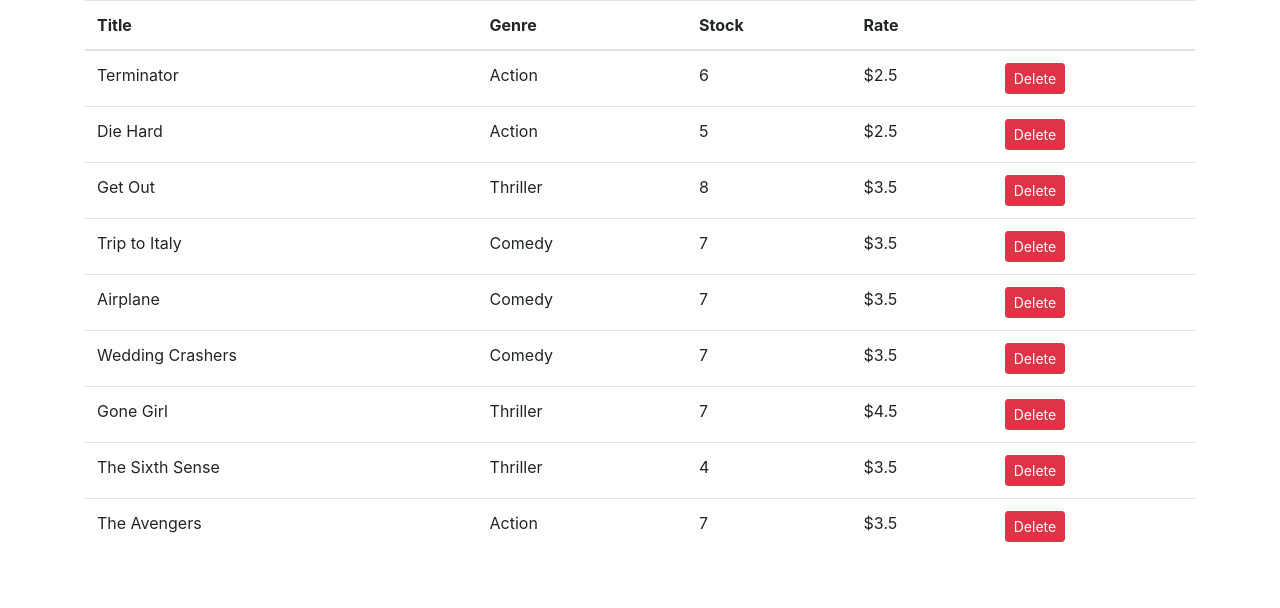
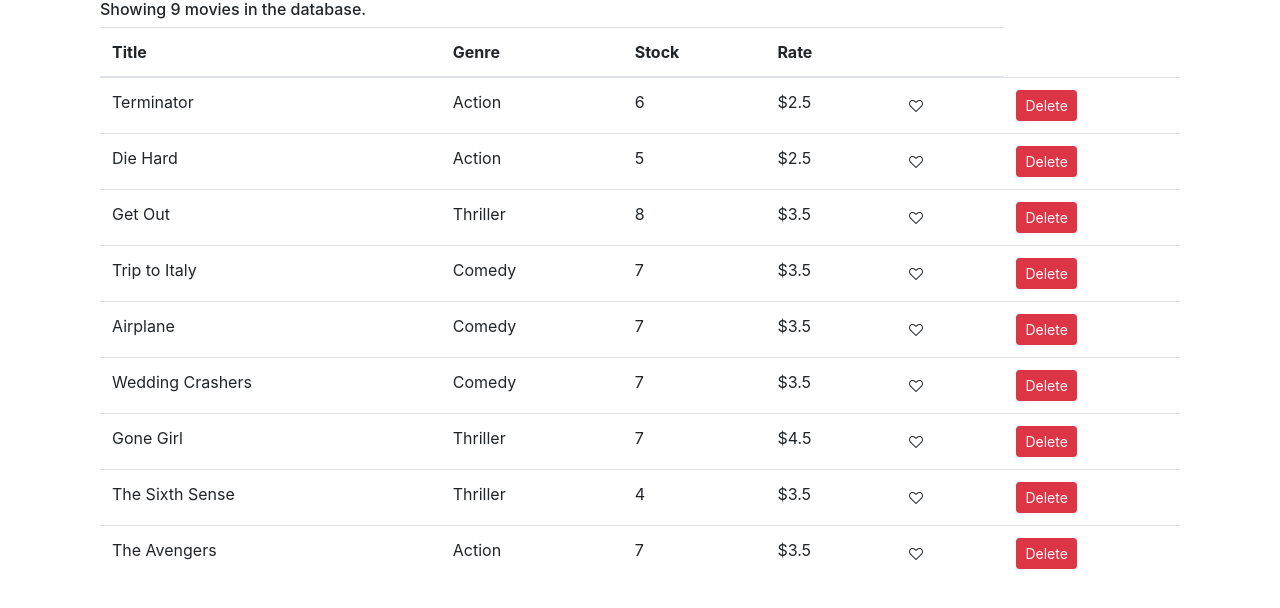
Before and after one commit to charlesonunze/vidly-client, a React (Create React App) app: page / in a window 1280 px wide. Shown: the top 608 px of the page. Built offline with nearby package versions, Linux system fonts and the light colour scheme.

Commit message:
feat: 🎸 add Like component

```diff
--- a/src/App.css
+++ /dev/null
@@ -1,38 +0,0 @@
-.App {
-  text-align: center;
-}
-
-.App-logo {
-  height: 40vmin;
-  pointer-events: none;
-}
-
-@media (prefers-reduced-motion: no-preference) {
-  .App-logo {
-    animation: App-logo-spin infinite 20s linear;
-  }
-}
-
-.App-header {
-  background-color: #282c34;
-  min-height: 100vh;
-  display: flex;
-  flex-direction: column;
-  align-items: center;
-  justify-content: center;
-  font-size: calc(10px + 2vmin);
-  color: white;
-}
-
-.App-link {
-  color: #61dafb;
-}
-
-@keyframes App-logo-spin {
-  from {
-    transform: rotate(0deg);
-  }
-  to {
-    transform: rotate(360deg);
-  }
-}
--- a/src/App.js
+++ b/src/App.js
@@ -1,5 +1,4 @@
 import React from 'react';
-import './App.css';
 import Movies from './components/Movies';
 
 function App() {
--- a/src/components/Movies.jsx
+++ b/src/components/Movies.jsx
@@ -1,5 +1,6 @@
 import React, { Component } from 'react';
 import { getMovies } from '../services/fakeMovieService';
+import Like from './reusable/Like';
 
 class Movies extends Component {
 	state = {
@@ -7,8 +8,19 @@ class Movies extends Component {
 	};
 
 	deleteMovieHandler = (id) => {
-		console.log(typeof id);
 		const movies = [...this.state.movies].filter((movie) => movie._id !== id);
+		this.setState({ movies });
+	};
+
+	likeMovieHandler = (movieId) => {
+    // Probably not the most efficient way to do this 🙃
+		const movies = [...this.state.movies].map((movie) => {
+			if (movie._id === movieId) {
+				return { ...movie, liked: !movie.liked };
+			}
+			return movie;
+		});
+
 		this.setState({ movies });
 	};
 
@@ -16,12 +28,15 @@ class Movies extends Component {
 		let movies =
 			!this.state.movies || this.state.movies.length < 1 ? (
 				<h6>
-					There are no movies in the database{' '}
+					There are no movies in the database
 					<span role='img' aria-label='sad-emoji'>
 						😞
 					</span>
 				</h6>
 			) : (
+				<div className='container-fluid'>
+					<h6>Showing {this.state.movies.length} movies in the database.</h6>
+
 					<table className='table'>
 						<thead>
 							<tr>
@@ -41,6 +56,12 @@ class Movies extends Component {
 									<td>{movie.numberInStock}</td>
 									<td>${movie.dailyRentalRate}</td>
 									<td>
+										<Like
+											liked={movie.liked}
+											handleLike={() => this.likeMovieHandler(movie._id)}
+										/>
+									</td>
+									<td>
 										<button
 											className='btn btn-sm btn-danger'
 											onClick={() => this.deleteMovieHandler(movie._id)}
@@ -52,6 +73,7 @@ class Movies extends Component {
 							))}
 						</tbody>
 					</table>
+				</div>
 			);
 
 		return movies;
--- /dev/null
+++ b/src/components/reusable/Like.jsx
@@ -0,0 +1,15 @@
+import React from 'react';
+
+const Like = (props) => {
+	let classes = props.liked ? 'fa fa-heart' : 'fa fa-heart-o';
+
+	return (
+		<button className='btn btn-sm' onClick={props.handleLike}>
+			<span>
+				<i className={classes}></i>
+			</span>
+		</button>
+	);
+};
+
+export default Like;
--- a/src/services/fakeMovieService.js
+++ b/src/services/fakeMovieService.js
@@ -7,6 +7,7 @@ const movies = [
     genre: { _id: "5b21ca3eeb7f6fbccd471818", name: "Action" },
     numberInStock: 6,
     dailyRentalRate: 2.5,
+    liked: false,
     publishDate: "2018-01-03T19:04:28.809Z"
   },
   {
@@ -14,56 +15,64 @@ const movies = [
     title: "Die Hard",
     genre: { _id: "5b21ca3eeb7f6fbccd471818", name: "Action" },
     numberInStock: 5,
-    dailyRentalRate: 2.5
+    dailyRentalRate: 2.5,
+    liked: false
   },
   {
     _id: "5b21ca3eeb7f6fbccd471817",
     title: "Get Out",
     genre: { _id: "5b21ca3eeb7f6fbccd471820", name: "Thriller" },
     numberInStock: 8,
-    dailyRentalRate: 3.5
+    dailyRentalRate: 3.5,
+    liked: false
   },
   {
     _id: "5b21ca3eeb7f6fbccd471819",
     title: "Trip to Italy",
     genre: { _id: "5b21ca3eeb7f6fbccd471814", name: "Comedy" },
     numberInStock: 7,
-    dailyRentalRate: 3.5
+    dailyRentalRate: 3.5,
+    liked: false
   },
   {
     _id: "5b21ca3eeb7f6fbccd47181a",
     title: "Airplane",
     genre: { _id: "5b21ca3eeb7f6fbccd471814", name: "Comedy" },
     numberInStock: 7,
-    dailyRentalRate: 3.5
+    dailyRentalRate: 3.5,
+    liked: false
   },
   {
     _id: "5b21ca3eeb7f6fbccd47181b",
     title: "Wedding Crashers",
     genre: { _id: "5b21ca3eeb7f6fbccd471814", name: "Comedy" },
     numberInStock: 7,
-    dailyRentalRate: 3.5
+    dailyRentalRate: 3.5,
+    liked: false
   },
   {
     _id: "5b21ca3eeb7f6fbccd47181e",
     title: "Gone Girl",
     genre: { _id: "5b21ca3eeb7f6fbccd471820", name: "Thriller" },
     numberInStock: 7,
-    dailyRentalRate: 4.5
+    dailyRentalRate: 4.5,
+    liked: false
   },
   {
     _id: "5b21ca3eeb7f6fbccd47181f",
     title: "The Sixth Sense",
     genre: { _id: "5b21ca3eeb7f6fbccd471820", name: "Thriller" },
     numberInStock: 4,
-    dailyRentalRate: 3.5
+    dailyRentalRate: 3.5,
+    liked: false
   },
   {
     _id: "5b21ca3eeb7f6fbccd471821",
     title: "The Avengers",
     genre: { _id: "5b21ca3eeb7f6fbccd471818", name: "Action" },
     numberInStock: 7,
-    dailyRentalRate: 3.5
+    dailyRentalRate: 3.5,
+    liked: false
   }
 ];
 
```
Lines whose indentation alone changed are shown as unchanged.
